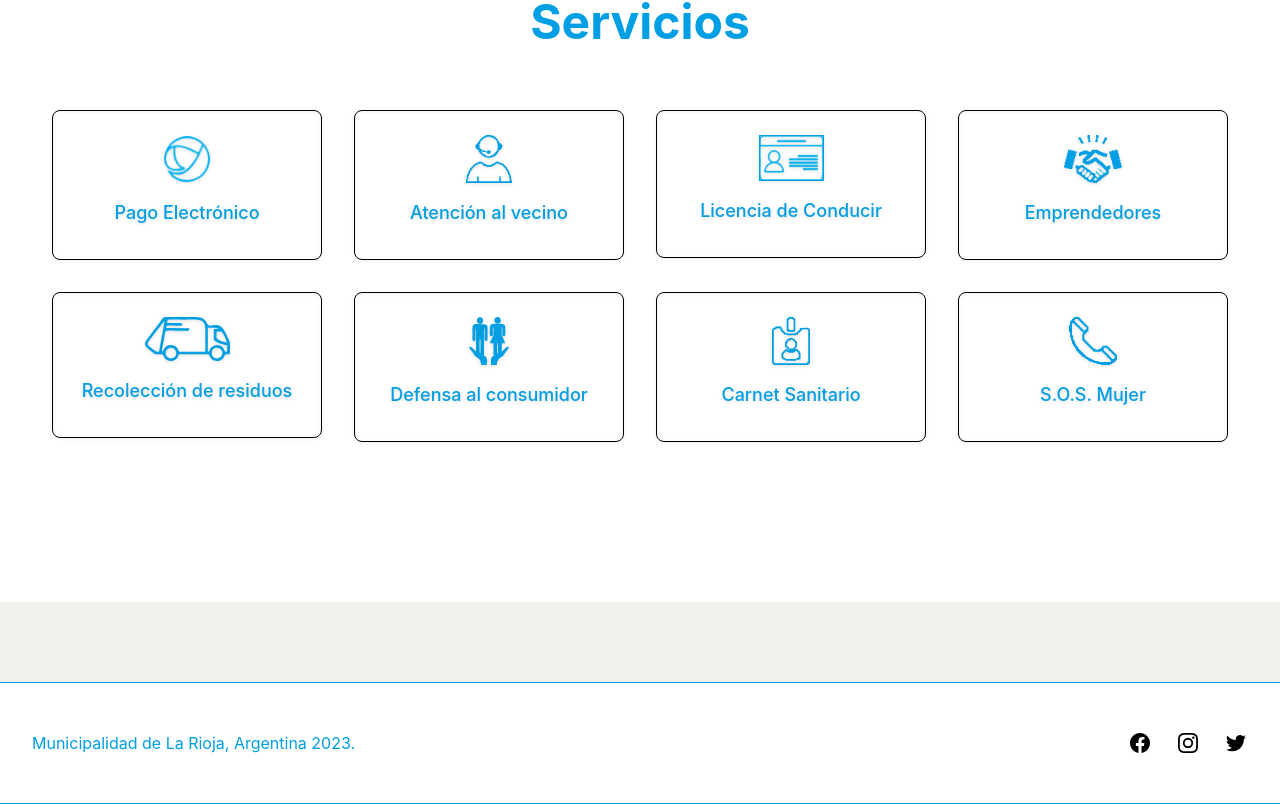
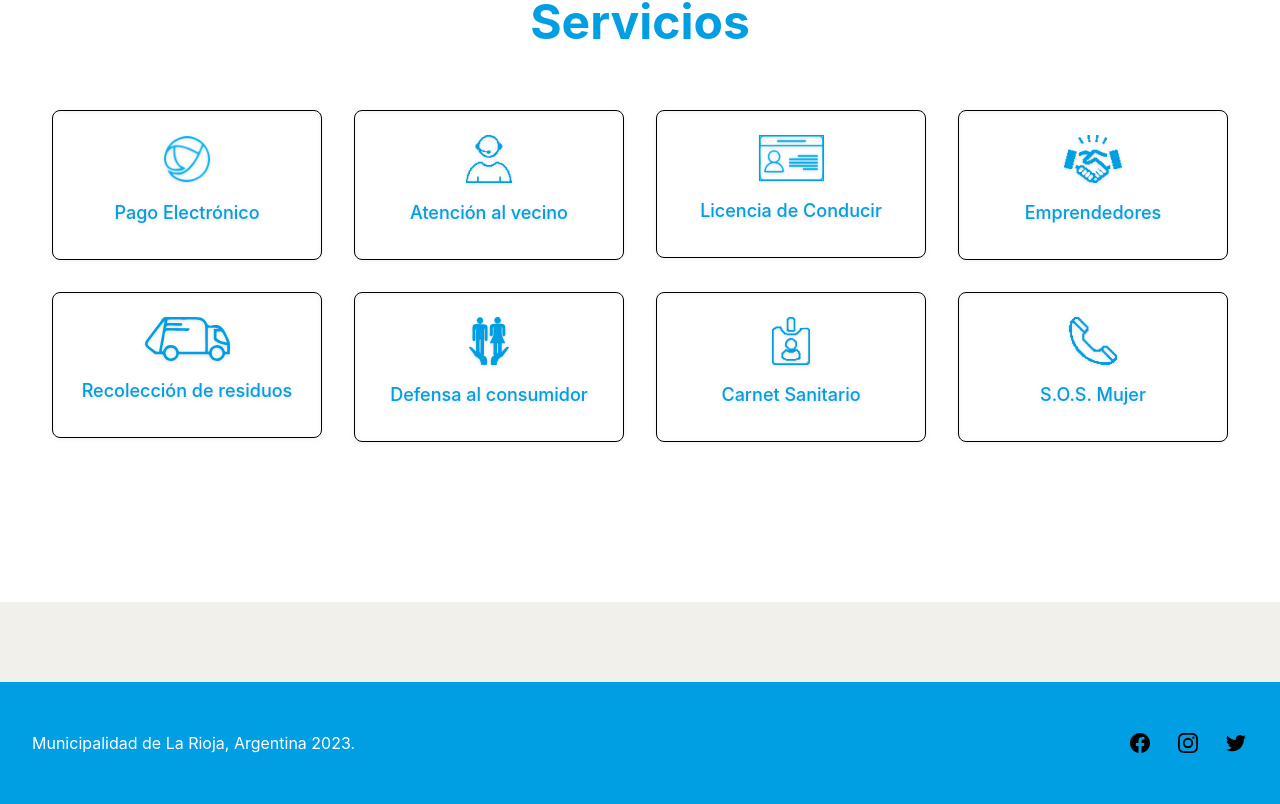
Before and after one commit to cerkvenihaxel/muniweb, a Next.js app: page / in a window 1280 px wide. Shown: the part 2301-3105 px from the top of the page. Built offline with nearby package versions, Linux system fonts and the light colour scheme.

Commit message:
Colores cambiados

```diff
--- a/components/Footer.jsx
+++ b/components/Footer.jsx
@@ -40,7 +40,7 @@ const navigation = [
 
   export default function Footer() {
     return (
-      <footer className="bg-white border-y border-primary">
+      <footer className="bg-primary border-y border-primary">
         <div className="mx-auto max-w-7xl py-12 px-4 sm:px-6 md:flex md:items-center md:justify-between lg:px-8">
           <div className="flex justify-center space-x-6 md:order-2">
             {navigation.map((item) => (
@@ -51,7 +51,7 @@ const navigation = [
             ))}
           </div>
           <div className="mt-8 md:order-1 md:mt-0">
-            <p className="text-center text-base text-primary">Municipalidad de La Rioja, Argentina 2023.</p>
+            <p className="text-center text-base text-white">Municipalidad de La Rioja, Argentina 2023.</p>
           </div>
         </div>
       </footer>
--- a/components/Navbar.jsx
+++ b/components/Navbar.jsx
@@ -75,7 +75,7 @@ export default function Navbar() {
           </a>
         </div>
         <div className="-my-2 -mr-2 md:hidden">
-          <Popover.Button className="inline-flex items-center justify-center rounded-md bg-secondary p-2 text-gray-400 hover:bg-gray-100 hover:text-gray-500 focus:outline-none focus:ring-2 focus:ring-inset focus:ring-indigo-500">
+          <Popover.Button className="inline-flex items-center justify-center rounded-md bg-white p-2 text-gray-400 hover:bg-gray-100 hover:text-gray-500 focus:outline-none focus:ring-2 focus:ring-inset focus:ring-indigo-500">
             <span className="sr-only">Abrir menú</span>
             <Bars3Icon className="h-6 w-6" aria-hidden="true" />
           </Popover.Button>
@@ -109,9 +109,9 @@ export default function Navbar() {
                   leaveFrom="opacity-100 translate-y-0"
                   leaveTo="opacity-0 translate-y-1"
                 >
-                  <Popover.Panel className="absolute z-10 -ml-4 mt-3 bg-secondary w-screen max-w-md transform lg:left-1/2 lg:ml-0 lg:max-w-2xl lg:-translate-x-1/2">
+                  <Popover.Panel className="absolute z-10 -ml-4 mt-3 bg-white w-screen max-w-md transform lg:left-1/2 lg:ml-0 lg:max-w-2xl lg:-translate-x-1/2">
                     <div className="overflow-hidden rounded-lg shadow-lg ring-1 ring-black ring-opacity-5">
-                      <div className="relative grid gap-6 bg-secondary text-black px-5 py-6 sm:gap-8 sm:p-8 lg:grid-cols-2">
+                      <div className="relative grid gap-6 bg-white text-black px-5 py-6 sm:gap-8 sm:p-8 lg:grid-cols-2">
                         {solutions.map((solution) => (
                           <a
                             key={solution.name}
@@ -185,7 +185,7 @@ export default function Navbar() {
                 >
                   <Popover.Panel className="absolute left-1/2 z-10 mt-3 w-screen max-w-xs -translate-x-1/2 transform px-2 sm:px-0">
                     <div className="overflow-hidden rounded-lg shadow-lg ring-1 ring-black ring-opacity-5">
-                      <div className="relative grid gap-6 bg-secondary px-5 py-6 sm:gap-8 sm:p-8">
+                      <div className="relative grid gap-6 bg-white px-5 py-6 sm:gap-8 sm:p-8">
                         {resources.map((resource) => (
                           <a
                             key={resource.name}
```
